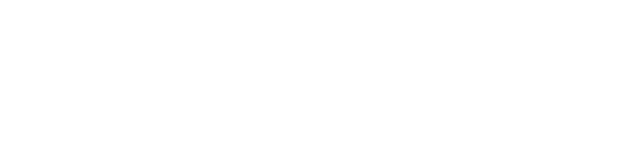
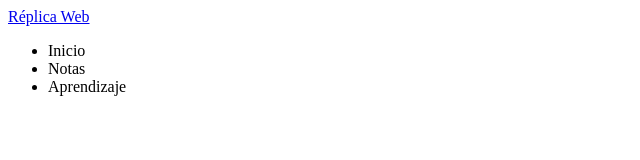
Before and after one commit to JymmyMurillo/Primer_Replica_Web, a plain HTML site: page index.html in a window 1280 px wide. Shown: the whole page, without its empty margins (0-640 px from the left). Drawn offline with Linux system fonts and the light colour scheme.

Commit message:
Se agrego LOGO y lista de menu a barra de navegacion

```diff
--- a/index.html
+++ b/index.html
@@ -1,5 +1,6 @@
 <!DOCTYPE html>
 <html lang="es">
+
 <head>
   <meta charset="UTF-8">
   <meta http-equiv="X-UA-Compatible" content="IE=edge">
@@ -7,7 +8,18 @@
   <title>Réplica Web</title>
   <link rel="stylesheet" href="style.css">
 </head>
+
 <body>
+  <header>
+    <nav>
+      <a href="#">Réplica Web</a>
+      <ul>
+        <li>Inicio</li>
+        <li>Notas</li>
+        <li>Aprendizaje</li>
+      </ul>
+    </nav>
+  </header>
+</body>
 
-</body>
 </html>
```
